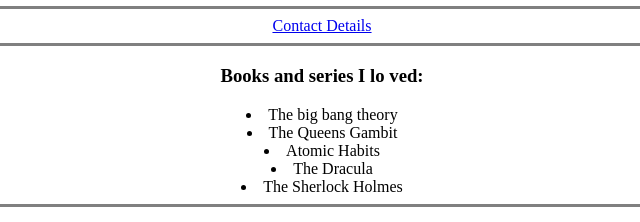
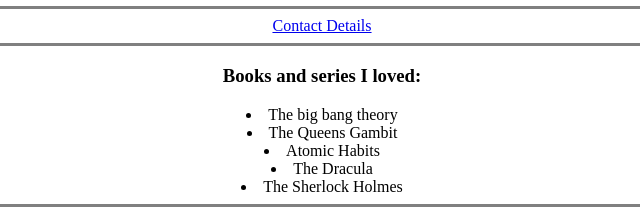
Before and after one commit to Nishanc07/Web-Development, a plain HTML site: page HTML personal site/index.html in a window 1280 px wide. Shown: the part 358-580 px from the top of the page, 318-958 px from the left. Drawn offline with Linux system fonts and the light colour scheme.

Commit message:
Update index.html

```diff
--- a/HTML personal site/index.html
+++ b/HTML personal site/index.html
@@ -45,7 +45,7 @@
 
 
 
-  <h3>Books and series I lo ved:</h3>
+  <h3>Books and series I loved:</h3>
   <u1>
     <li>The big bang theory</li>
     <li>The Queens Gambit</li>
```
